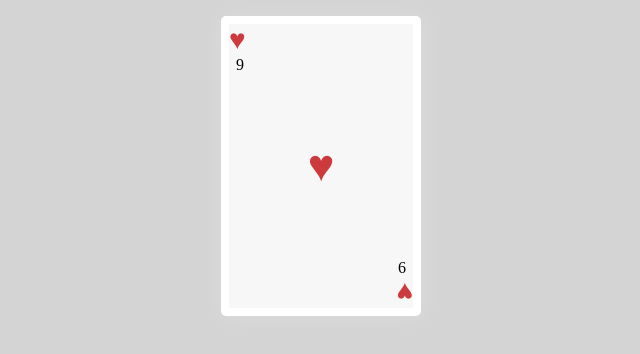
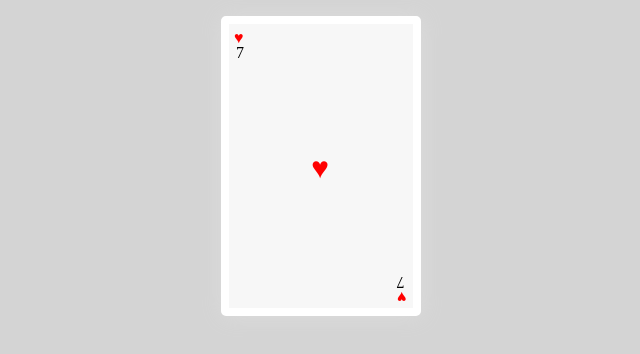
Before and after one commit to Oscar-Mattsson-790/Spelkort, a plain HTML site: page index.html in a window 1280 px wide. Shown: the full height of the page, 319-959 px from the left. Drawn offline with Linux system fonts and the light colour scheme.

Commit message:
Remake
Made an total remake

```diff
--- a/css/style.css
+++ b/css/style.css
@@ -15,40 +15,44 @@ body {
   margin: 1rem auto;
   box-shadow: 1px 1px 21px #dcdcdc;
   display: flex;
-  flex-direction: column;
-  justify-content: space-between;
+  padding: 5px;
 }
 
-.value-middle-figure {
-  /* border: 2px solid blue; */
-  text-align: center;
-  font-size: 45px;
-  color: #cc3a3d;
+.holder-left {
+  /* border: 2px solid black; */
+  display: flex;
+  flex-direction: column;
+  width: 33%;
 }
 
-.value-number-9 {
-  margin: 7;
-  margin-top: -60px;
+.holder-middle {
   /* border: 2px solid black; */
+  width: 33%;
+  display: flex;
+  justify-content: center;
+  align-items: center;
+  font-size: 30px;
 }
 
-.value-figure-left {
-  color: #cc3a3d;
-  font-size: 28px;
-  /* border: 2px solid red; */
+.holder-right {
+  /* border: 2px solid black; */
+  width: 33%;
+  display: flex;
+  flex-direction: column-reverse;
 }
 
-.value-number-6 {
-  margin: 7;
-  /* border: 2px solid black; */
-  text-align: end;
-  margin-bottom: -60px;
+.number {
+  /* border: 1px solid green; */
+  margin: 2px;
+  margin-top: 0px;
+  margin-bottom: -3px;
 }
-
-.value-figure-right {
-  color: #cc3a3d;
-  font-size: 28px;
-  /* border: 2px solid red; */
-  text-align: end;
-  transform: scale(1, -1);
+.hearth {
+  /* border: 1px solid red; */
+  color: red;
+  padding: 0px;
+  margin-bottom: -3px;
 }
+.rotate {
+  transform: rotate(180deg);
+}
--- a/index.html
+++ b/index.html
@@ -8,11 +8,17 @@
   </head>
   <body>
     <div class="card-container">
-      <div class="value-figure-left">&hearts;</div>
-      <div class="value-number-9">9</div>
-      <div class="value-middle-figure">&hearts;</div>
-      <div class="value-number-6">6</div>
-      <div class="value-figure-right">&hearts;</div>
+      <div class="holder-left">
+        <div class="hearth">&hearts;</div>
+        <p class="number">7</p>
+      </div>
+      <div class="holder-middle">
+        <div class="hearth">&hearts;</div>
+      </div>
+      <div class="holder-right">
+        <div class="hearth rotate">&hearts;</div>
+        <p class="number rotate">7</p>
+      </div>
     </div>
   </body>
 </html>
```
